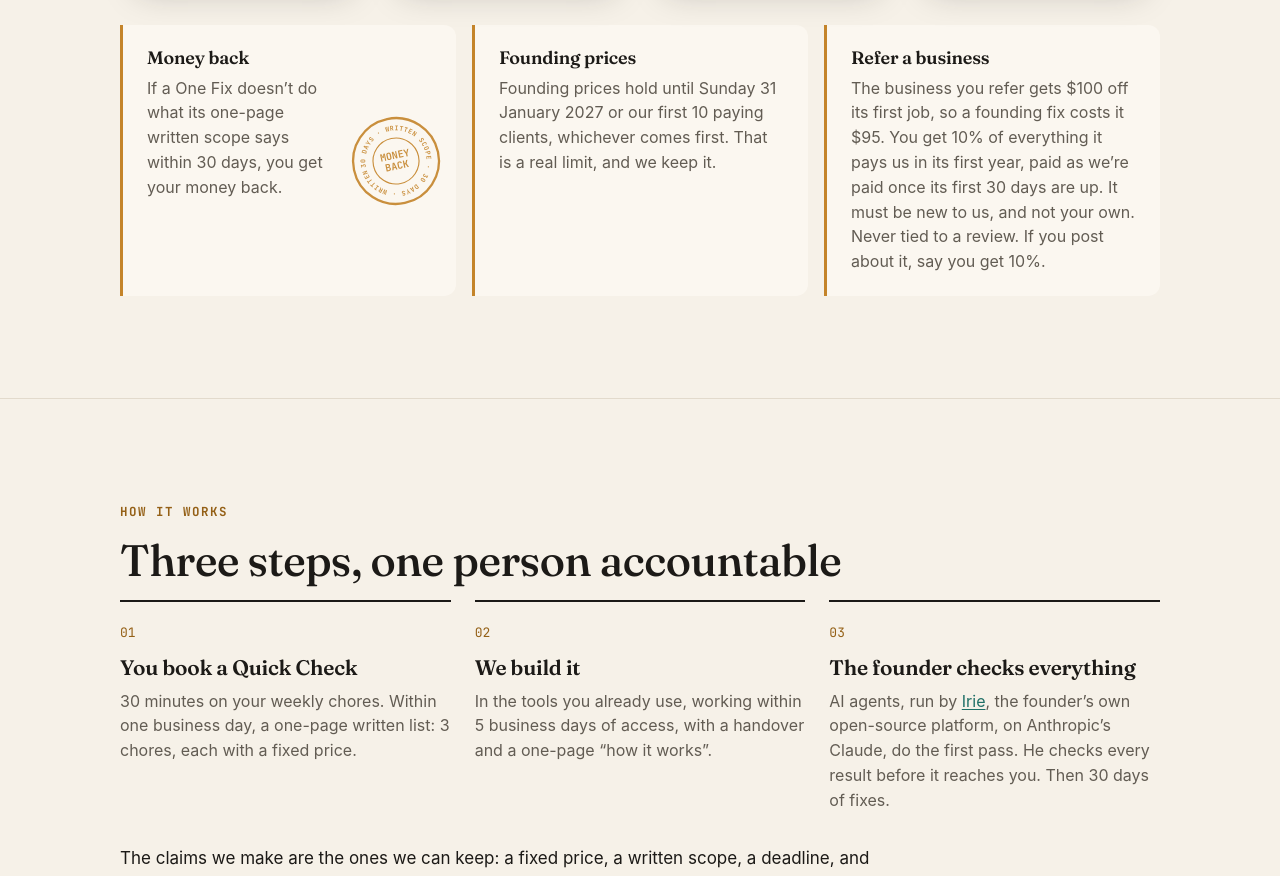
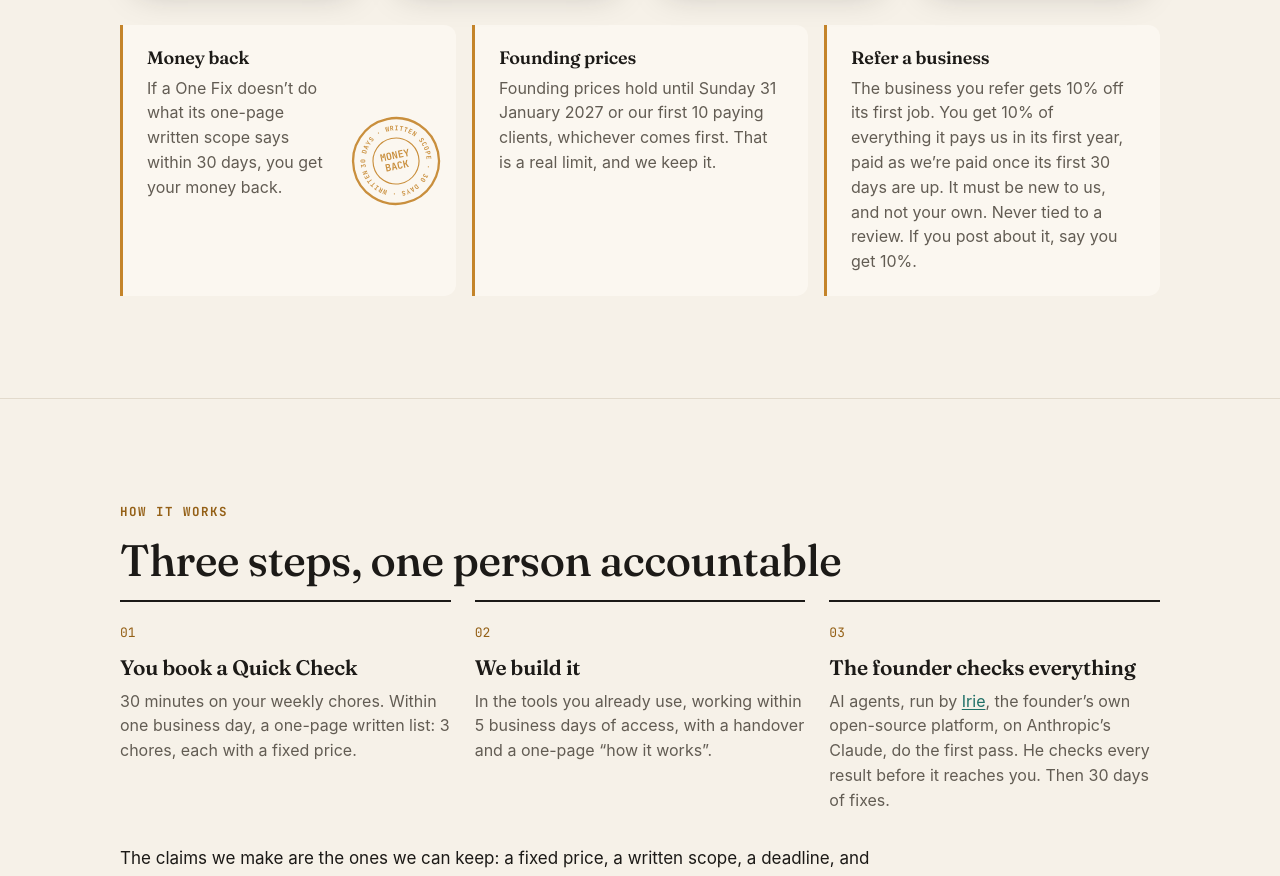
Before and after one commit to EvanMcDowell31/clinamen-site, a plain HTML site: page docs/index.html in a window 1280 px wide. Shown: the part 6565-7441 px from the top of the page. Drawn offline with Linux system fonts and the light colour scheme.

Commit message:
feat: a referred business gets 10% off its first job
Both sides of the referral are now percentages: 10% off the referred
business's first job, and 10% of its first year to whoever referred it,
so neither can ever exceed what the job brought in.

Co-Authored-By: Claude Opus 5.5 <noreply@anthropic.com>

```diff
--- a/docs/index.html
+++ b/docs/index.html
@@ -376,7 +376,7 @@
       </div>
       <div>
         <h3>Refer a business</h3>
-        <p>The business you refer gets $100 off its first job, so a founding fix costs it $95. You get 10% of everything it pays us in its first year, paid as we’re paid once its first 30 days are up. It must be new to us, and not your own. Never tied to a review. If you post about it, say you get 10%.</p>
+        <p>The business you refer gets 10% off its first job. You get 10% of everything it pays us in its first year, paid as we’re paid once its first 30 days are up. It must be new to us, and not your own. Never tied to a review. If you post about it, say you get 10%.</p>
       </div>
     </div>
   </div>
```
Also changed, not shown: docs/llms-full.txt, docs/llms.txt, review/faq-desktop.png, review/foot-desktop.png, review/name-desktop.png, review/owner-desktop.png, review/products-desktop.png, review/terms-desktop.png, 4 other files.
